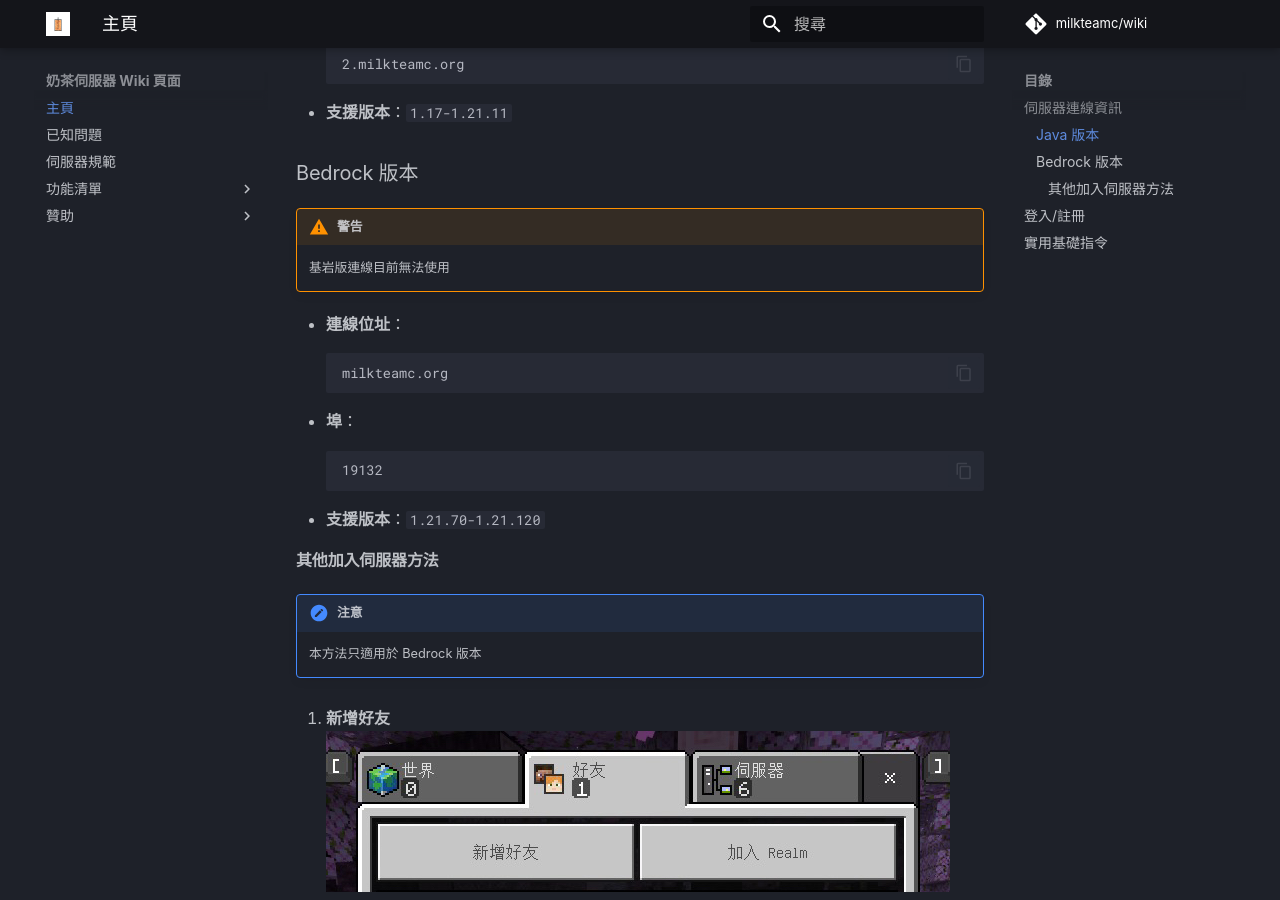
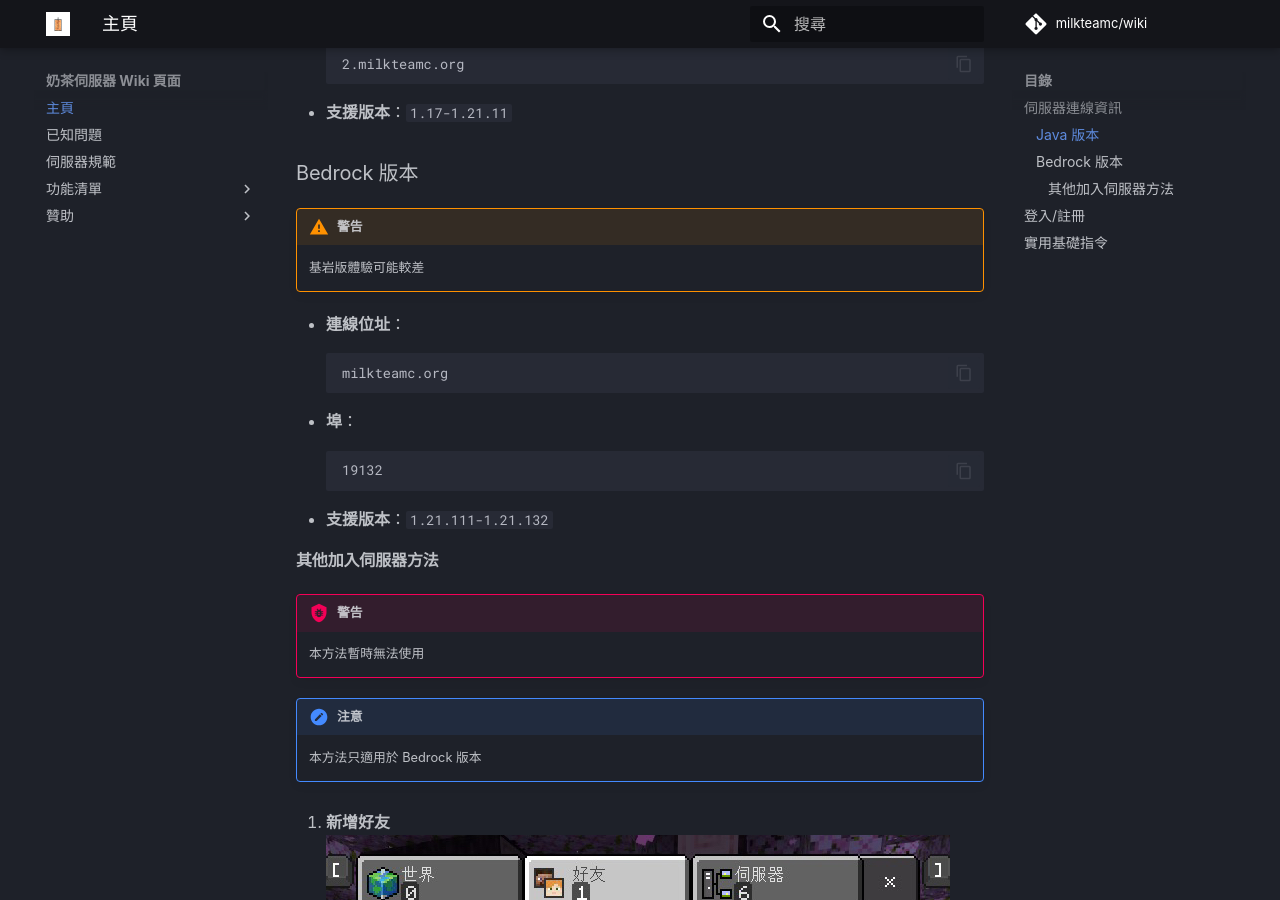
Before and after one commit to milkteamc/wiki, an MkDocs documentation site: the page built from docs/index.md, in a window 1280 px wide and 900 px high, scrolled down 861 px. Built offline with MkDocs 1.6.1 and Material for MkDocs 9.7.7, drawn with Linux system fonts in a browser that asks for light colours; some web fonts are replaced; plug-ins that fetch from the network failed and are left out.

Commit message:
更新 docs/index.md

````diff
--- a/docs/index.md
+++ b/docs/index.md
@@ -28,7 +28,7 @@
 
 ### Bedrock 版本
 !!! warning "警告"
-    基岩版連線目前無法使用
+    基岩版體驗可能較差
 
 - **連線位址**：
 ``` text
@@ -38,11 +38,13 @@
 ``` text
 19132
 ```
-- **支援版本**：`1.21.70-1.21.120`
+- **支援版本**：`1.21.111-1.21.132`
 
 
 
 #### **其他加入伺服器方法** {#other-connect}
+!!! bug "警告"
+    本方法暫時無法使用
 !!! note "注意"
     本方法只適用於 Bedrock 版本
 
````
